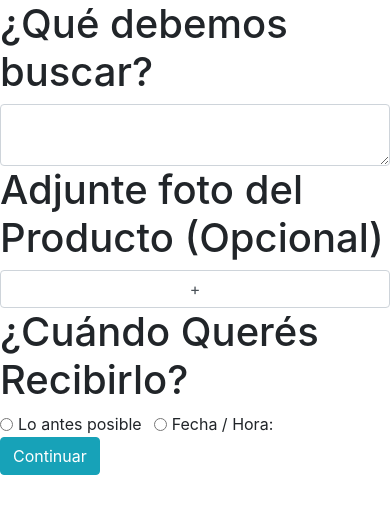
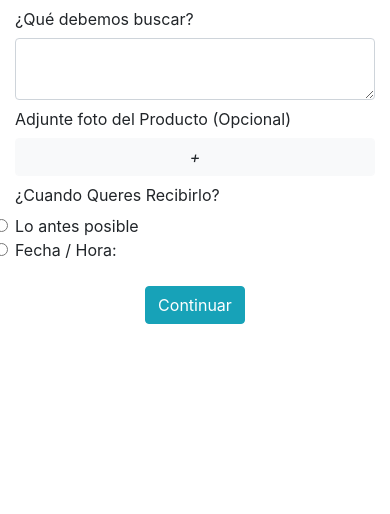
Before and after one commit to Luuzaall/ISW-Grupo2-2022, an Angular app: page / in a window 390 px wide. Shown: the top 514 px of the page. Built offline with nearby package versions, Linux system fonts and the light colour scheme.

Commit message:
Agregado bootstrap y campos responsive

```diff
--- a/src/app/app.module.ts
+++ b/src/app/app.module.ts
@@ -7,7 +7,6 @@ import { AppComponent } from './app.component';
 import { DatosPedidoComponent } from './components/datos-pedido/datos-pedido.component';
 import { NgbModule } from '@ng-bootstrap/ng-bootstrap';
 import { FormaPagoComponent } from './components/forma-pago/forma-pago.component';
-import { ReactiveFormsModule } from "@angular/forms";
 import { FormsModule } from '@angular/forms';
 
 @NgModule({
--- a/src/app/components/datos-pedido/datos-pedido.component.html
+++ b/src/app/components/datos-pedido/datos-pedido.component.html
@@ -1,23 +1,49 @@
+<div class='tituloPagina'>
+
+</div>
+
 <form name="FormDatosPedido" [formGroup]='formDatosPedido'>
-    <div class="form-group">
-        <h1>¿Qué debemos buscar?</h1>
+    <div class="container-fluid">
+        <!-- campo producto -->
+        <div class="row">
+            <div class="col-sm-4 col-md-3 offset-md-1">
+                <label for="descripcionPedido" class="col-form-label">¿Qué debemos buscar?</label>
+            </div>
+            <div class="col-sm-8 col-md-6">
                 <textarea class="form-control" formControlName="descripcionPedido" maxlength="500"></textarea>
+            </div>
+        </div>
 
+        <!-- campo foto -->
+        <div class="row">
+            <div class="col-sm-4 col-md-3 offset-md-1">
+                <label for="botonFoto" class="col-form-label">Adjunte foto del Producto (Opcional)</label>
+            </div>
+            <div class="col-sm-8 col-md-6">
+                <button type="button" class="form-control btn btn-light" name="botonFoto">
+                    <i class="bi bi-file-earmark-image">+</i>
+                </button>
+            </div>
+        </div>
 
-
-        <h1>Adjunte foto del Producto (Opcional)</h1>
-        <button class="form-control">+</button>
-        <h1>¿Cuándo Querés Recibirlo?</h1>
-        <div class="form-check form-check-inline">
+        <!-- campo cuandoRecibe -->
+        <div class="row">
+            <div class="col-sm-4 col-md-3 offset-md-1">
+                <label for="cuandoRecibe" class="col-form-label">¿Cuando Queres Recibirlo?</label>
+            </div>
+            <!-- class="form-check form-check-inline" -->
+            <div class="col-sm-4 col-md-3 offset-md-1">
                 <input id="antesPosible" type="radio" formControlName="cuandoRecibe"
                 value="1" class="form-check-input" (click)="mostrarFechaYHora(false)"><label for="antesPosible"
                 class="form-check-label"(click)="mostrarFechaYHora(false)">Lo antes posible</label>
             </div>
-        <div class="form-check form-check-inline">
+            <!-- class="form-check form-check-inline" -->
+            <div class="col-sm-4 col-md-3 offset-md-1">
                 <input id="fechaYHora" type="radio" formControlName="cuandoRecibe" value="2" class="form-check-input" (click)="mostrarFechaYHora(true)">
                 <label for="fechaYHora" class="form-check-label" (click)="mostrarFechaYHora(true)">Fecha / Hora:</label>
             </div>
-        <div class="input-group" *ngIf="mostrandoFechaYHora">
+            <!-- class="input-group" -->
+            <div class="col-sm-4 col-md-3 offset-md-1" *ngIf="mostrandoFechaYHora">
                 <label for="fechaHoraRecibo" class="form-check-label">Fecha: </label>
                 <input
                 id="fechaHoraRecibo"
@@ -26,11 +52,16 @@
                 type="date"
                 formControlName="fechaYHora">
             </div>
-        <div class="input-group" *ngIf="mostrandoFechaYHora">
+            <!-- class="input-group" -->
+            <div class="col-sm-4 col-md-3 offset-md-1" *ngIf="mostrandoFechaYHora">
                 <label for="Hora">Hora: </label>
                 <input id="Hora" type="time" class="form-control">
             </div>
+        </div>
+            <!-- botones -->
             <br>
+            <div class="row justify-content-center">
                 <button type="button" class="btn btn-info" (click)="continuar()">Continuar</button>
             </div>
+    </div>
 </form>
```
Lines whose indentation alone changed are shown as unchanged.
